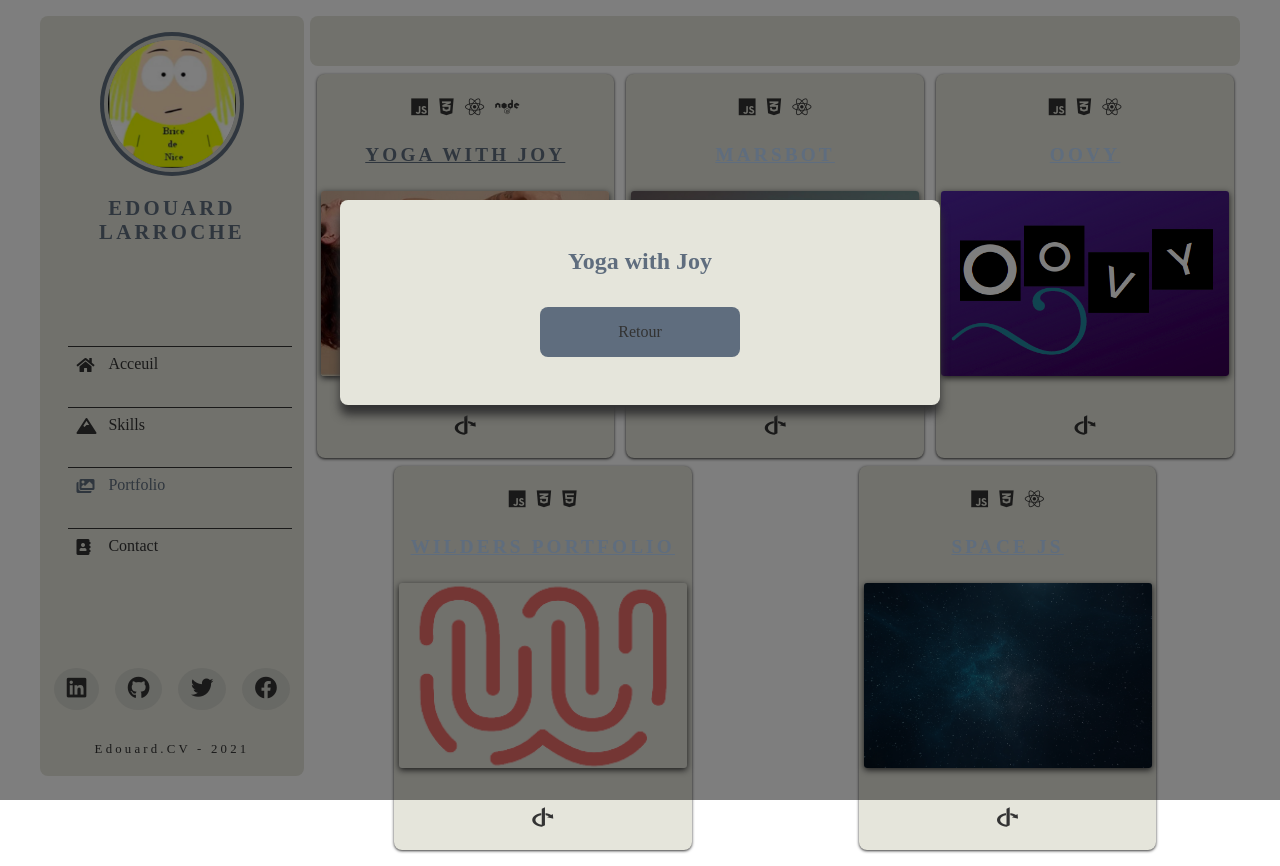
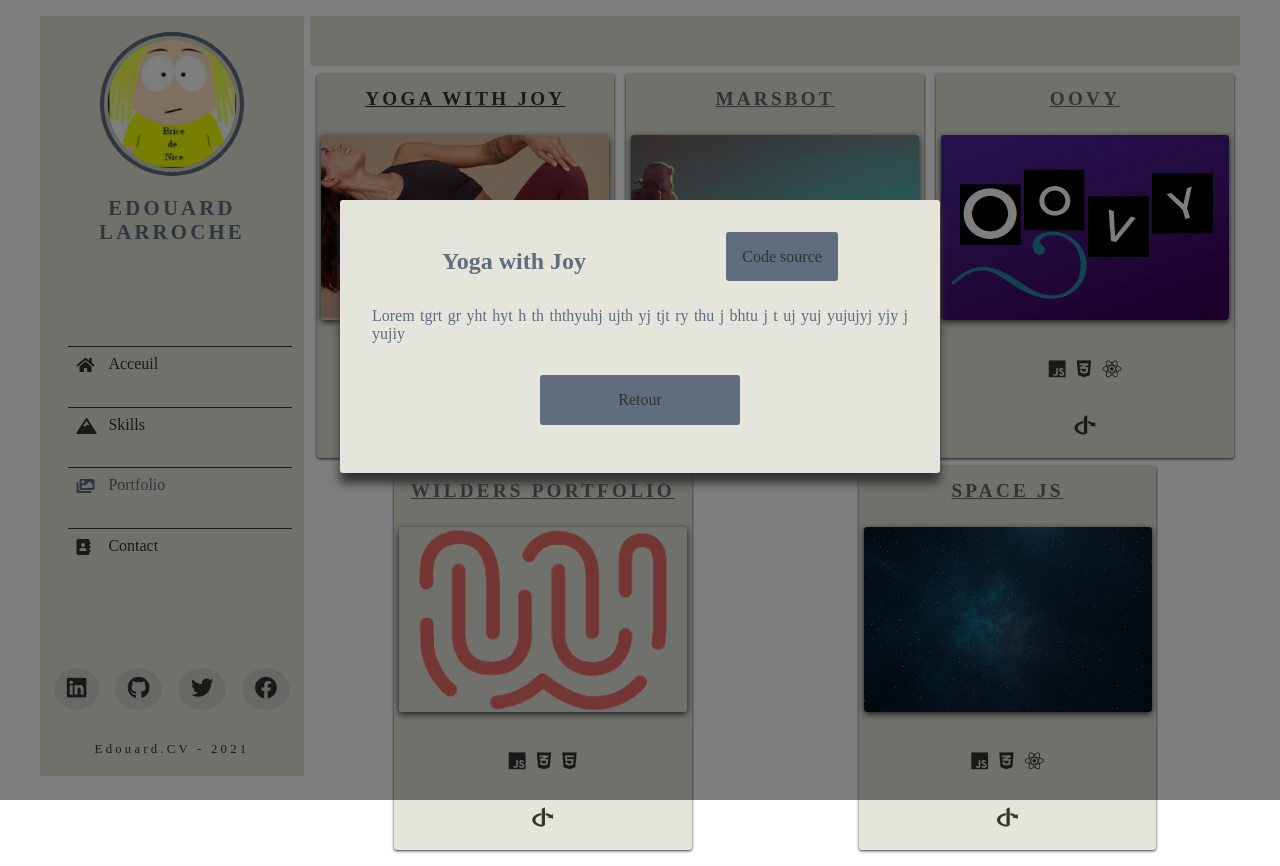
Before and after one commit to Edouard-LARROCHE/CV-reactjs, a React (Create React App) app: page /portfolio in a window 1280 px wide. Both pictures are taken after a click on the icon 465 px from the left and 425 px from the top of the page. Built offline with nearby package versions, Linux system fonts and the light colour scheme.

Commit message:
styled component skills

```diff
--- a/src/components/portfolio/Project.js
+++ b/src/components/portfolio/Project.js
@@ -21,7 +21,7 @@ export default class Project extends Component {
           ))}
         </div>
         <h3>{name}</h3>
-        <img src={picture} alt='picture' />
+        <img src={picture} alt='projet' />
         <span className='infos'>
           <i className='fab fa-openid' onClick={this.handleInfo} />
         </span>
@@ -31,7 +31,13 @@ export default class Project extends Component {
             <div className='infosContent'>
               <div className='head'>
                 <h2> {name} </h2>
+                <div className='sourceCode'>
+                  <a href={source} rel='noopener noreferrer' className='button' target='_blank'>
+                    Code source
+                  </a>
+                </div>
               </div>
+              <p className='text'> {info} </p>
 
               <div className='button return' onClick={this.handleInfo}>
                 Retour
--- a/src/styles/_settings.scss
+++ b/src/styles/_settings.scss
@@ -15,7 +15,7 @@ $black: #333;
 
 /****************styles global****************/
 
-$borderRadius: 8px;
+$borderRadius: 3px;
 $shadow: 0 1px 3px #333;
 $minHeight: 95vh;
 
--- a/src/styles/pages/_portfolio.scss
+++ b/src/styles/pages/_portfolio.scss
@@ -91,7 +91,7 @@
       padding: 0.3rem;
       box-shadow: $shadow;
       display: grid;
-      grid-template-rows: 15% 15% 55% 15%;
+      grid-template-rows: 15% 55% 15% 15%;
       grid-template-areas:
         '1'
         '2'
@@ -99,7 +99,7 @@
         '4';
     }
     .icons {
-      grid-area: 1;
+      grid-area: 3;
       display: flex;
       justify-content: center;
       @include verticalCenter;
@@ -112,8 +112,9 @@
       }
     }
     h3 {
+      color: $black;
+      grid-area: 1;
       text-decoration: underline;
-      grid-area: 2;
       font-family: $font-1;
       font-size: 1.2rem;
       @include verticalCenter;
@@ -121,7 +122,7 @@
       transform: translateY(-20px);
     }
     img {
-      grid-area: 3;
+      grid-area: 2;
       object-fit: cover;
       margin: 0 auto;
       width: 100%;
```
